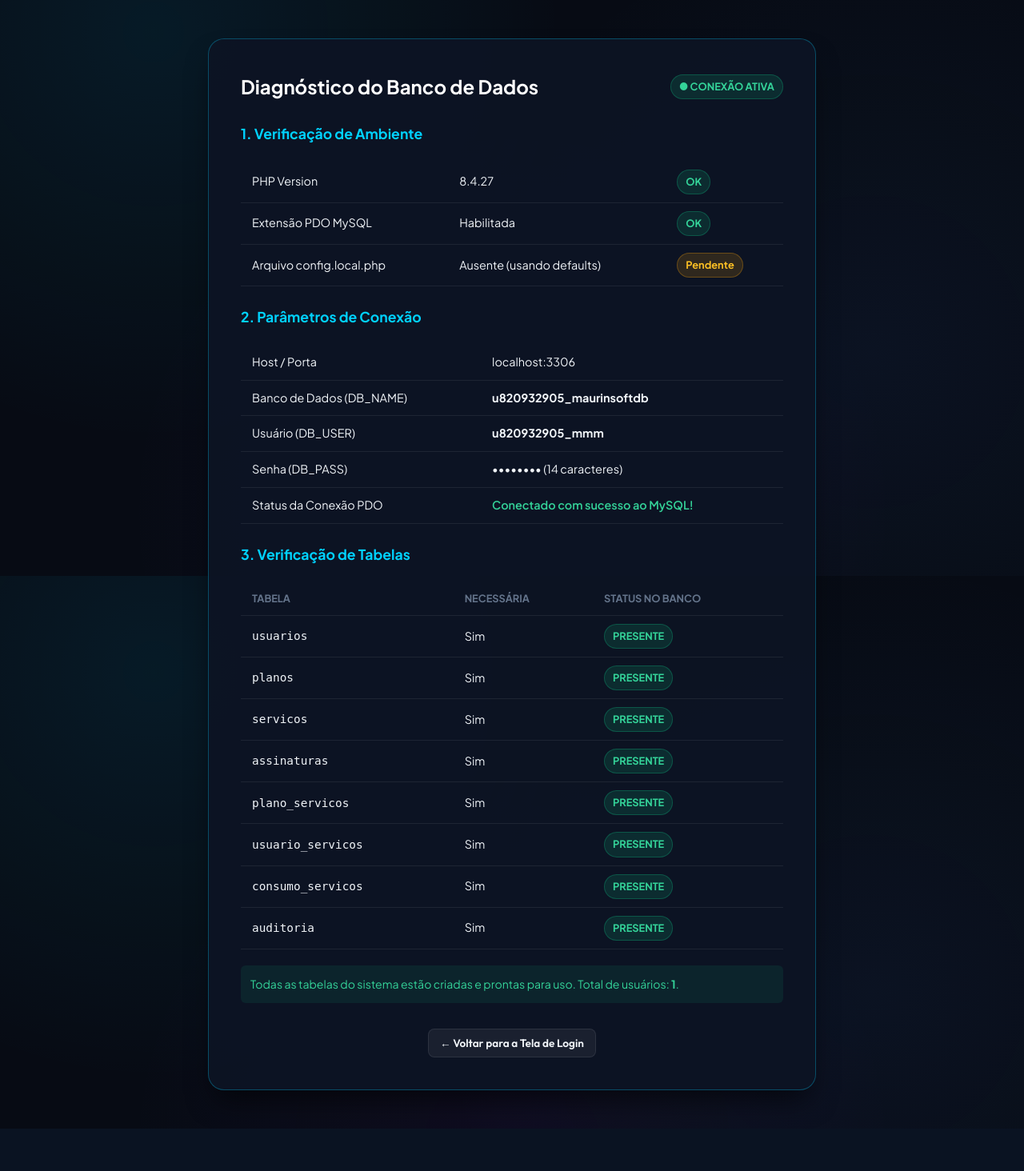
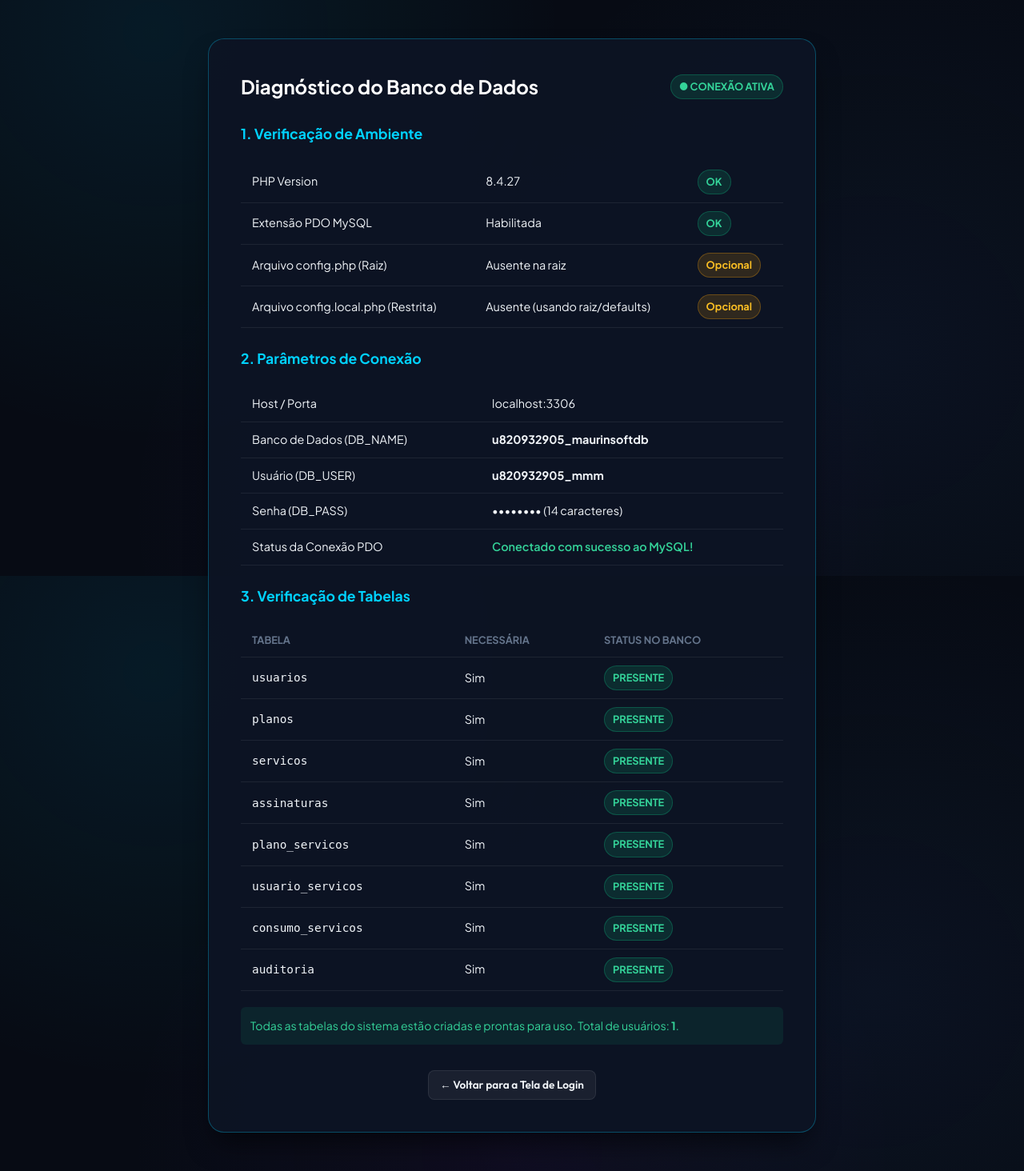
Before and after one commit to marcelomaurin/site, a PHP site: page /restrita/diagnostico.php in a window 1280 px wide. Shown: the part 80-1544 px from the top of the page at 80% size. Before the commit the page ends 1491 px from the top, so only its background shows below. Run offline with PHP 8.4, Linux system fonts and the light colour scheme; data comes from the database, SQL or seed files in the repository.

Commit message:
feat(restrita): integra com o config.php e variaveis.php da raiz do site

```diff
--- a/restrita/config.php
+++ b/restrita/config.php
@@ -4,15 +4,30 @@ declare(strict_types=1);
 /*
  * Configuração de Banco de Dados e Ambiente - Espaço Restrito Maurinsoft
  *
- * Ordem de prioridade:
- * 1. Arquivo local protegido: restrita/config.local.php (não versionado no Git)
- * 2. Variáveis de ambiente: DB_HOST, DB_NAME, DB_USER, DB_PASS, DB_PORT
- * 3. Valores padrão de fallback
+ * Ordem de prioridade para configuração:
+ * 1. Arquivo config.php da raiz do site (/public_html/config.php)
+ * 2. Arquivo variaveis.php da raiz do site (/public_html/variaveis.php)
+ * 3. Arquivo local protegido de restrita: restrita/config.local.php
+ * 4. Variáveis de ambiente: DB_HOST, DB_NAME, DB_USER, DB_PASS, DB_PORT
+ * 5. Valores padrão de fallback do servidor de produção
  */
 
+// 1. Tenta carregar o config.php da raiz do site (public_html/config.php)
+$rootConfigFile = dirname(__DIR__) . '/config.php';
+if (is_file($rootConfigFile) && realpath($rootConfigFile) !== realpath(__FILE__)) {
+    @include_once $rootConfigFile;
+}
+
+// 2. Tenta carregar variaveis.php da raiz do site (se existir)
+$rootVariaveisFile = dirname(__DIR__) . '/variaveis.php';
+if (is_file($rootVariaveisFile)) {
+    @include_once $rootVariaveisFile;
+}
+
+// 3. Tenta carregar config.local.php específico de restrita (se existir)
 $localConfigFile = __DIR__ . '/config.local.php';
 if (is_file($localConfigFile)) {
-    require_once $localConfigFile;
+    @include_once $localConfigFile;
 }
 
 function envValue(string $name, string $default = ''): string
@@ -21,20 +36,26 @@ function envValue(string $name, string $default = ''): string
     return $v === false ? $default : trim((string)$v);
 }
 
+// Mapeia variáveis legadas da raiz ($host, $dbname, $user, $password, etc.) caso definidas na raiz
 if (!defined('DB_HOST')) {
-    define('DB_HOST', envValue('DB_HOST', 'localhost'));
+    $val = $host ?? $db_host ?? envValue('DB_HOST', 'localhost');
+    define('DB_HOST', (string)$val);
 }
 if (!defined('DB_PORT')) {
-    define('DB_PORT', envValue('DB_PORT', '3306'));
+    $val = $port ?? $db_port ?? envValue('DB_PORT', '3306');
+    define('DB_PORT', (string)$val);
 }
 if (!defined('DB_NAME')) {
-    define('DB_NAME', envValue('DB_NAME', 'u820932905_maurinsoftdb'));
+    $val = $dbname ?? $db_name ?? envValue('DB_NAME', 'u820932905_maurinsoftdb');
+    define('DB_NAME', (string)$val);
 }
 if (!defined('DB_USER')) {
-    define('DB_USER', envValue('DB_USER', 'u820932905_mmm'));
+    $val = $user ?? $db_user ?? envValue('DB_USER', 'u820932905_mmm');
+    define('DB_USER', (string)$val);
 }
 if (!defined('DB_PASS')) {
-    define('DB_PASS', envValue('DB_PASS', 'Marcella@12345'));
+    $val = $password ?? $db_pass ?? $pass ?? envValue('DB_PASS', 'Marcella@12345');
+    define('DB_PASS', (string)$val);
 }
 
 function dbConfigurado(): bool
@@ -44,24 +65,27 @@ function dbConfigurado(): bool
 
 /*
  * OAuth Google
- * Configure no servidor ou em config.local.php:
+ * Configure no servidor, no config.php da raiz ou em config.local.php:
  *   GOOGLE_CLIENT_ID
  *   GOOGLE_CLIENT_SECRET
  *   GOOGLE_REDIRECT_URI
  */
 function googleClientId(): string
 {
-    return envValue('GOOGLE_CLIENT_ID');
+    global $google_client_id;
+    return defined('GOOGLE_CLIENT_ID') ? (string)GOOGLE_CLIENT_ID : ($google_client_id ?? envValue('GOOGLE_CLIENT_ID'));
 }
 
 function googleClientSecret(): string
 {
-    return envValue('GOOGLE_CLIENT_SECRET');
+    global $google_client_secret;
+    return defined('GOOGLE_CLIENT_SECRET') ? (string)GOOGLE_CLIENT_SECRET : ($google_client_secret ?? envValue('GOOGLE_CLIENT_SECRET'));
 }
 
 function googleRedirectUri(): string
 {
-    return envValue('GOOGLE_REDIRECT_URI', 'https://maurinsoft.com.br/restrita/google-callback.php');
+    global $google_redirect_uri;
+    return defined('GOOGLE_REDIRECT_URI') ? (string)GOOGLE_REDIRECT_URI : ($google_redirect_uri ?? envValue('GOOGLE_REDIRECT_URI', 'https://maurinsoft.com.br/restrita/google-callback.php'));
 }
 
 function googleOAuthConfigurado(): bool
@@ -91,8 +115,19 @@ function db(): PDO
         return $pdo;
     }
 
+    // Se o config da raiz já criou uma instância PDO reutilizável
+    global $pdoRoot, $conn;
+    if (isset($pdoRoot) && $pdoRoot instanceof PDO) {
+        $pdo = $pdoRoot;
+        return $pdo;
+    }
+    if (isset($conn) && $conn instanceof PDO) {
+        $pdo = $conn;
+        return $pdo;
+    }
+
     if (!dbConfigurado()) {
-        throw new PDOException('Credenciais do banco de dados não configuradas. Configure restrita/config.local.php no servidor.');
+        throw new PDOException('Credenciais do banco de dados não configuradas. Verifique o arquivo config.php da raiz ou restrita/config.local.php.');
     }
 
     $dsn = 'mysql:host=' . DB_HOST . ';port=' . DB_PORT . ';dbname=' . DB_NAME . ';charset=utf8mb4';
--- a/restrita/diagnostico.php
+++ b/restrita/diagnostico.php
@@ -140,6 +140,8 @@ if ($acao === 'inicializar_tabelas') {
 }
 
 // Checagens de ambiente
+$rootConfigExiste = is_file(dirname(__DIR__) . '/config.php');
+$rootVariaveisExiste = is_file(dirname(__DIR__) . '/variaveis.php');
 $localConfigExiste = is_file(__DIR__ . '/config.local.php');
 $extPdo = extension_loaded('pdo');
 $extPdoMysql = extension_loaded('pdo_mysql');
@@ -234,9 +236,14 @@ if (dbConfigurado()) {
         <td><span class="status-badge <?= $extPdoMysql ? 'ok' : 'bad' ?>"><?= $extPdoMysql ? 'OK' : 'Erro' ?></span></td>
       </tr>
       <tr>
-        <td>Arquivo config.local.php</td>
-        <td><?= $localConfigExiste ? 'Presente no servidor' : 'Ausente (usando defaults)' ?></td>
-        <td><span class="status-badge <?= $localConfigExiste ? 'ok' : 'warn' ?>"><?= $localConfigExiste ? 'OK' : 'Pendente' ?></span></td>
+        <td>Arquivo config.php (Raiz)</td>
+        <td><?= $rootConfigExiste ? 'Presente na raiz do site' : ($rootVariaveisExiste ? 'variaveis.php presente na raiz' : 'Ausente na raiz') ?></td>
+        <td><span class="status-badge <?= ($rootConfigExiste || $rootVariaveisExiste) ? 'ok' : 'warn' ?>"><?= ($rootConfigExiste || $rootVariaveisExiste) ? 'OK' : 'Opcional' ?></span></td>
+      </tr>
+      <tr>
+        <td>Arquivo config.local.php (Restrita)</td>
+        <td><?= $localConfigExiste ? 'Presente no servidor' : 'Ausente (usando raiz/defaults)' ?></td>
+        <td><span class="status-badge <?= $localConfigExiste ? 'ok' : 'warn' ?>"><?= $localConfigExiste ? 'OK' : 'Opcional' ?></span></td>
       </tr>
     </table>
 
```
Also changed, not shown: restrita/login.php (+4 -4 lines).
